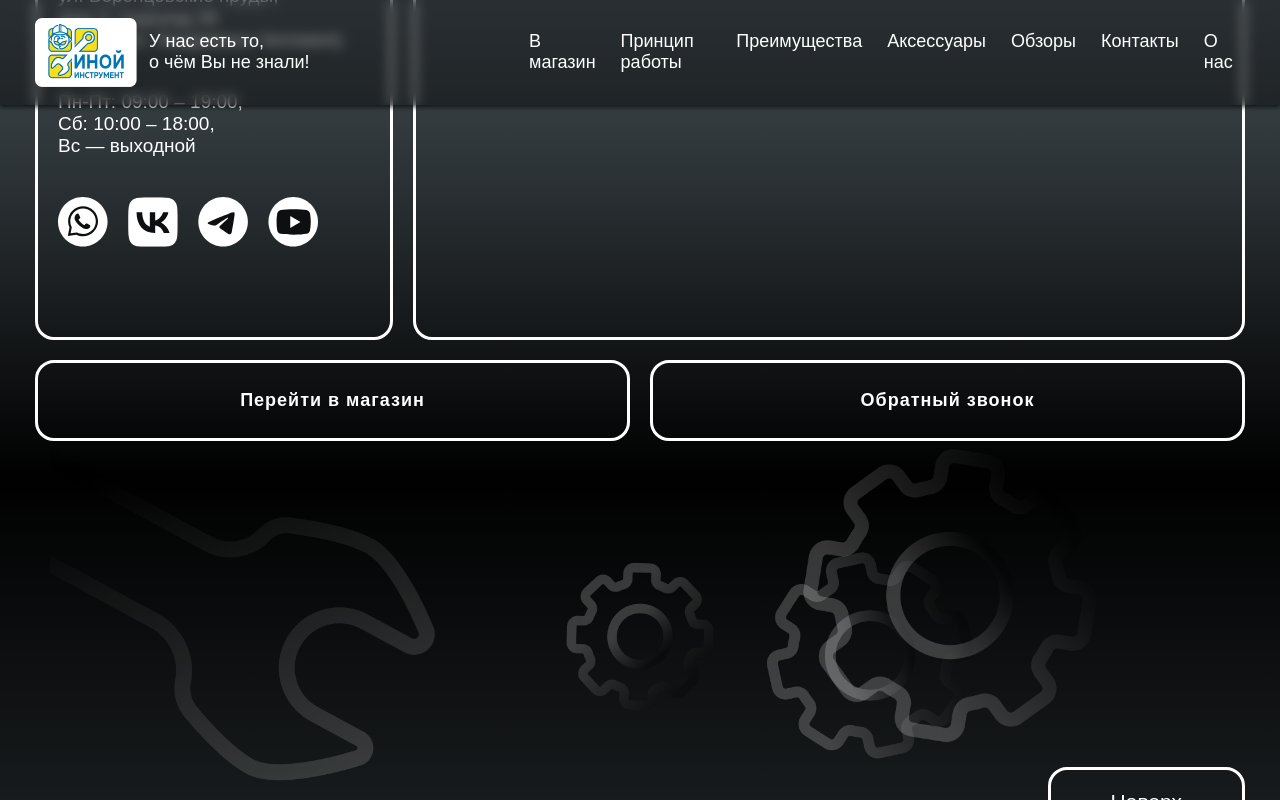
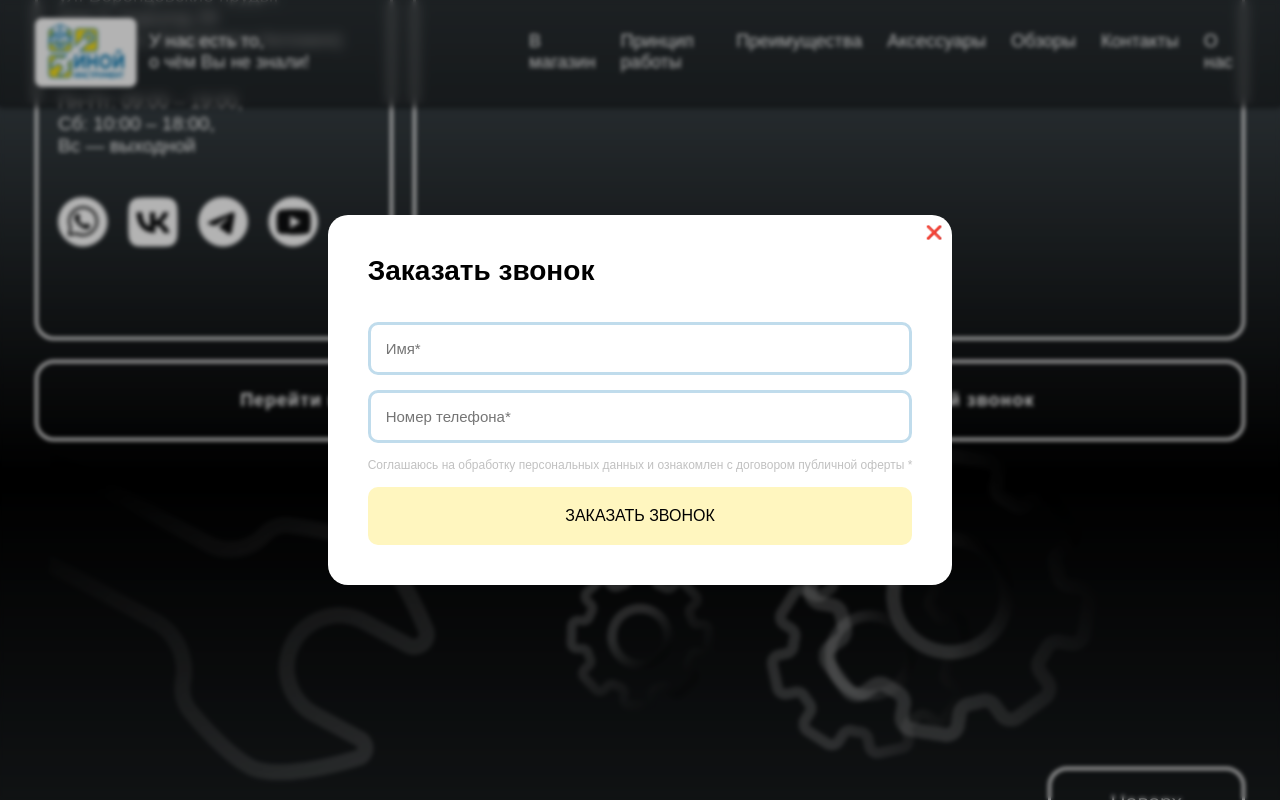
Before and after one commit to myrahkis/cyclone-landing-page, a Vue app: page / in a window 1280 px wide. Both pictures are taken after a click on the button "Обратный звонок". Shown: the part 10897-11697 px from the top of the page. Built offline with nearby package versions, Linux system fonts and the light colour scheme.

Commit message:
form modal for call back btn

```diff
--- /dev/null
+++ b/src/components/CallbackForm.vue
@@ -0,0 +1,92 @@
+<script setup>
+import { useOutsideClick } from '@/hooks/useOutsideClick'
+import { ref } from 'vue'
+const { isModalOpen } = defineProps({ isModalOpen: { type: Function, required: true } })
+
+const formRef = useOutsideClick(isModalOpen)
+
+const name = ref('')
+const telephone = ref('')
+
+function submitHandle() {
+  console.log({ name, telephone })
+}
+</script>
+
+<template>
+  <form ref="formRef" @submit.prevent="submitHandle" class="callback-form" @click.stop>
+    <button class="close-btn" @click="isModalOpen">&#x274c;</button>
+    <h3 class="heading">Заказать звонок</h3>
+    <input v-model="name" class="input" type="text" name="name" placeholder="Имя*" required />
+    <input
+      v-model="telephone"
+      class="input"
+      type="tel"
+      name="phone"
+      placeholder="Номер телефона*"
+      required
+    />
+    <p class="processing-policy">
+      Соглашаюсь на обработку персональных данных и ознакомлен с договором публичной оферты *
+    </p>
+    <button class="call-btn">Заказать звонок</button>
+  </form>
+</template>
+
+<style scoped>
+.callback-form {
+  position: relative;
+  display: flex;
+  flex-direction: column;
+  align-items: center;
+  gap: 1.5rem;
+  background-color: white;
+  width: fit-content;
+  padding: 4rem;
+  border-radius: 2rem;
+  /* width: 35%; */
+}
+.heading {
+  align-self: flex-start;
+  font-size: 2.8rem;
+}
+.close-btn {
+  position: absolute;
+  top: 1rem;
+  right: 1rem;
+  background-color: transparent;
+  border: none;
+}
+.input {
+  padding: 1.5rem;
+  width: 100%;
+  max-width: 100%;
+  border: 3px solid var(--brand-blue-color);
+  border-radius: 1rem;
+  font-size: 1.5rem;
+  transition: all 0.2s;
+
+  &:focus {
+    outline: none;
+    border: 3px solid #015c8b;
+  }
+}
+.processing-policy {
+  font-size: 1.2rem;
+  color: var(--gray-color);
+}
+.call-btn {
+  background-color: var(--brand-yellow-color);
+  border: none;
+  border-radius: 1rem;
+  width: 100%;
+  padding: 2rem 3rem;
+  font-size: 1.6rem;
+  text-transform: uppercase;
+  transition: all 0.2s;
+
+  &:hover {
+    background-color: #f9df1b;
+  }
+}
+</style>
--- a/src/components/ContactsSection.vue
+++ b/src/components/ContactsSection.vue
@@ -1,8 +1,20 @@
 <script setup>
+import { ref } from 'vue'
 import SocialsIcons from './SocialsIcons.vue'
+import BgBlurModal from '@/ui/BgBlurModal.vue'
+import CallbackForm from './CallbackForm.vue'
+
+const isModalOpen = ref(false)
+
+function closeModal() {
+  return isModalOpen.value = false;
+}
 </script>
 
 <template>
+  <BgBlurModal v-if="isModalOpen">
+    <CallbackForm :isModalOpen="closeModal" />
+  </BgBlurModal>
   <section class="contacts-section" id="contacts">
     <!-- <img src="/spanner-bottom-half.png" alt="" class="spanner" /> -->
     <h2>Контактная информация</h2>
@@ -48,7 +60,7 @@ import SocialsIcons from './SocialsIcons.vue'
     </div>
     <div class="btns-wrapper">
       <button class="white-border-btn">Перейти в магазин</button>
-      <button class="white-border-btn">Обратный звонок</button>
+      <button class="white-border-btn" @click="isModalOpen = true">Обратный звонок</button>
     </div>
   </section>
 </template>
--- a/src/components/Header.vue
+++ b/src/components/Header.vue
@@ -1,10 +1,10 @@
 <script setup>
 import BtnsLinksList from '@/ui/BtnsLinksList.vue'
 
-const { width, fontSize } = defineProps({
-  width: { type: String, required: true },
-  fontSize: { type: String, required: true },
-})
+// const { width, fontSize } = defineProps({
+//   width: { type: String, required: true },
+//   fontSize: { type: String, required: true },
+// })
 
 // import { onMounted, onUnmounted, ref } from 'vue'
 
--- /dev/null
+++ b/src/hooks/useOutsideClick.js
@@ -0,0 +1,21 @@
+import { ref, onMounted, onUnmounted } from 'vue'
+
+export function useOutsideClick(handler, listenCapturing = true) {
+  const elementRef = ref(null)
+
+  function handleClick(e) {
+    if (elementRef.value && !elementRef.value.contains(e.target)) {
+      handler()
+    }
+  }
+
+  onMounted(() => {
+    document.addEventListener('click', handleClick, listenCapturing)
+  })
+
+  onUnmounted(() => {
+    document.removeEventListener('click', handleClick, listenCapturing)
+  })
+
+  return elementRef
+}
--- /dev/null
+++ b/src/ui/BgBlurModal.vue
@@ -0,0 +1,24 @@
+<script setup>
+</script>
+
+<template>
+  <div class="modal-bg">
+    <slot></slot>
+  </div>
+</template>
+
+<style scoped>
+.modal-bg {
+  position: fixed;
+  top: 0;
+  left: 0;
+  display: flex;
+  justify-content: center;
+  align-items: center;
+  z-index: 10000;
+  width: 100%;
+  height: 100vh;
+  background-color: rgba(0, 0, 0, 0.297);
+  backdrop-filter: blur(2px);
+}
+</style>
```
